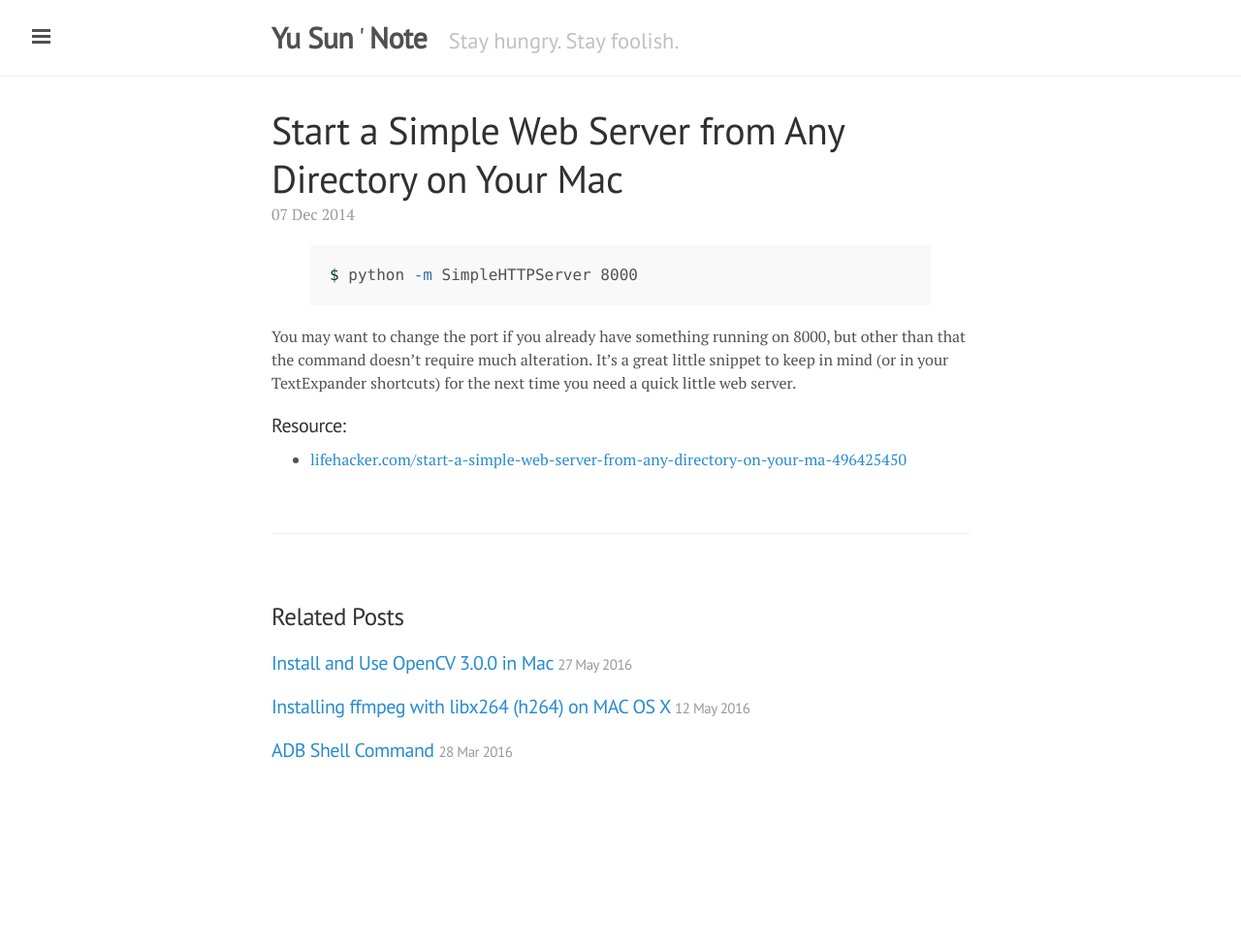
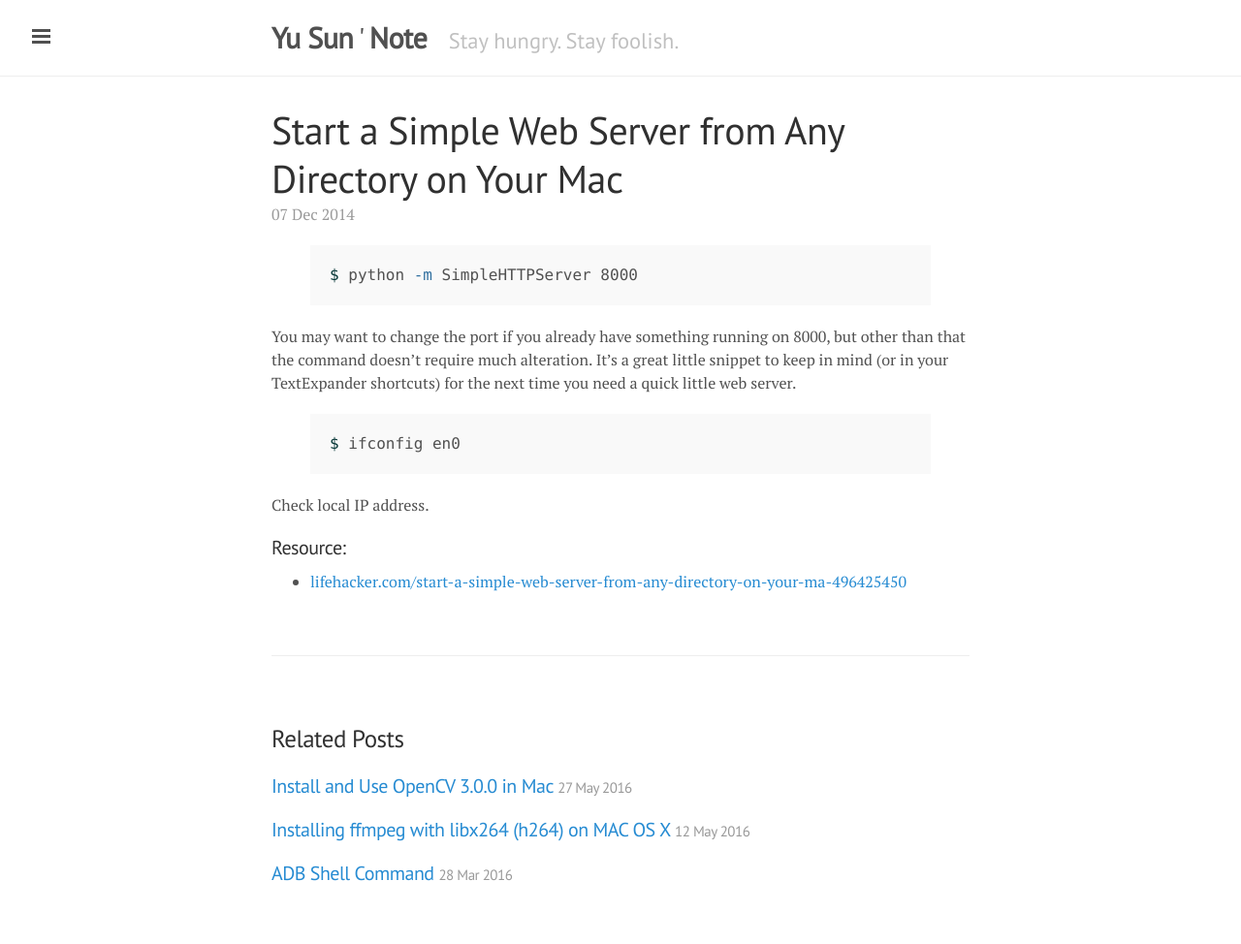
Before and after one commit to usunyu/usunyu.github.io, a Jekyll site: the page built from note/_posts/2014-12-07-mac-web-server.markdown, in a window 1280 px wide. Shown: the whole page at 97% size. Built offline with Jekyll 4.4.1, drawn with Linux system fonts in a browser that asks for light colours; before the commit the page ends 900 px from its top, so only the background shows below that.

Commit message:
[post][simple http server] update

```diff
--- a/note/_posts/2014-12-07-mac-web-server.markdown
+++ b/note/_posts/2014-12-07-mac-web-server.markdown
@@ -8,5 +8,11 @@ $ python -m SimpleHTTPServer 8000
 
 You may want to change the port if you already have something running on 8000, but other than that the command doesn't require much alteration. It's a great little snippet to keep in mind (or in your TextExpander shortcuts) for the next time you need a quick little web server.
 
+{% highlight bash %}
+$ ifconfig en0
+{% endhighlight %}
+
+Check local IP address.
+
 #### Resource:
 * [lifehacker.com/start-a-simple-web-server-from-any-directory-on-your-ma-496425450](http://lifehacker.com/start-a-simple-web-server-from-any-directory-on-your-ma-496425450)
```
